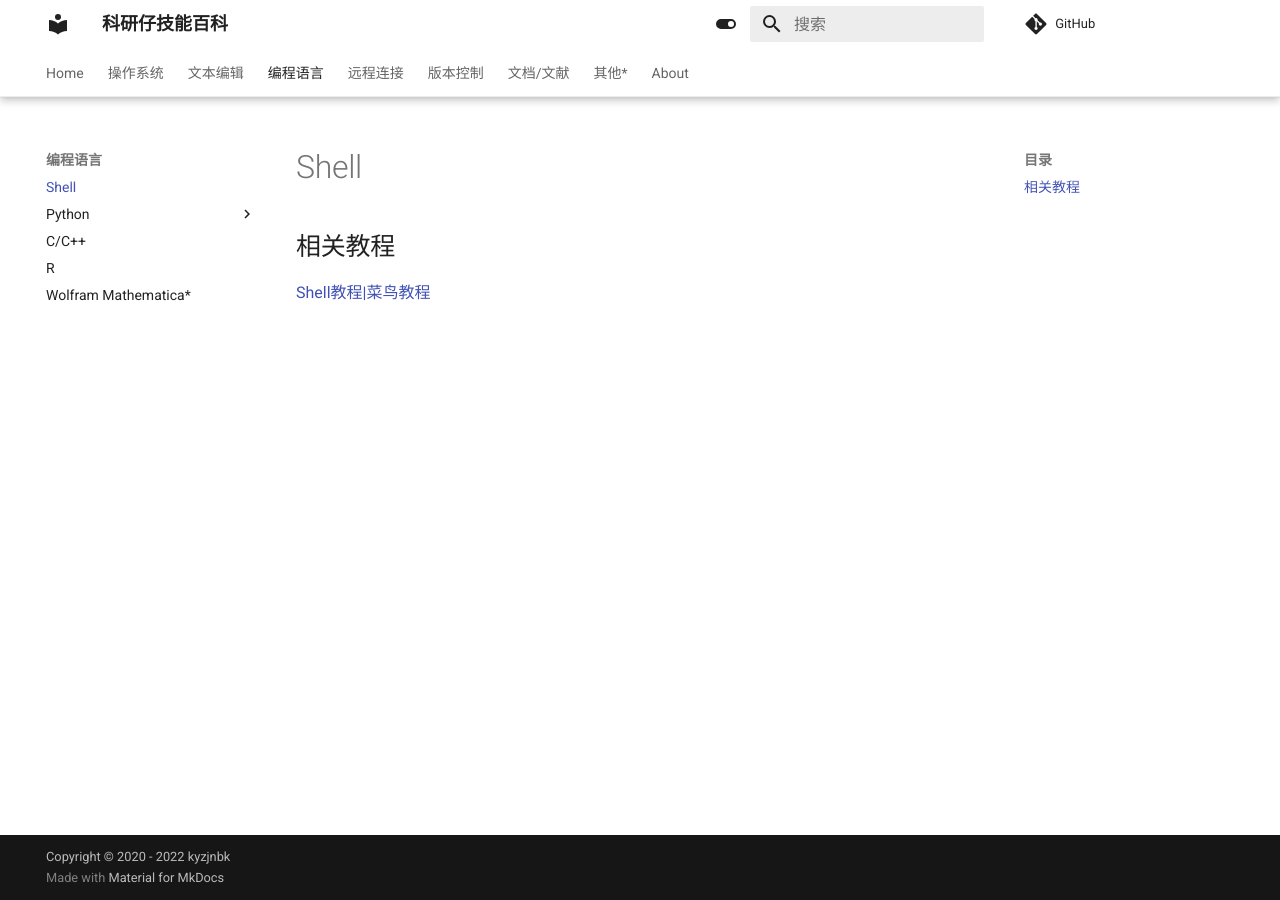
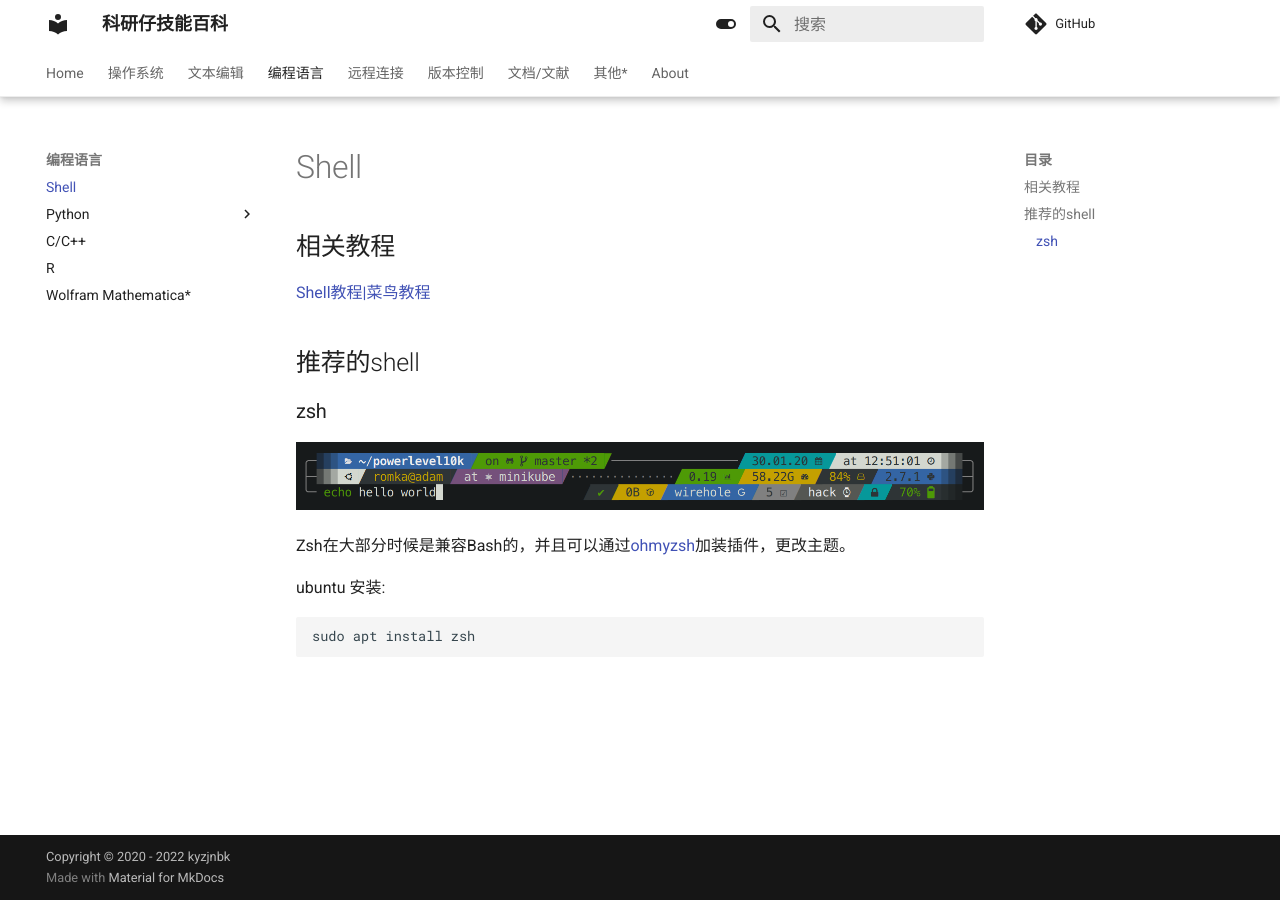
Before and after one commit to kyzjnbk/kyzjnbk, an MkDocs documentation site: the page built from docs/lang/bash.md, in a window 1280 px wide. Built offline with MkDocs 1.6.1 and Material for MkDocs 9.7.7, drawn with Linux system fonts in a browser that asks for light colours; comment, search, counter and statistics services are not loaded.

Commit message:
update README.md

````diff
--- a/docs/lang/bash.md
+++ b/docs/lang/bash.md
@@ -3,3 +3,17 @@
 ## 相关教程
 
 [Shell教程|菜鸟教程](https://www.runoob.com/linux/linux-shell.html)
+
+## 推荐的shell
+
+### zsh
+
+![](bash.asserts/powerlevel10k-extravagant-style.png)
+
+Zsh在大部分时候是兼容Bash的，并且可以通过[ohmyzsh](https://ohmyz.sh/)加装插件，更改主题。
+
+ubuntu 安装:
+
+```shell
+sudo apt install zsh
+```
````
Also changed, not shown: README.md (+1 -1 lines), docs/lang/bash.asserts/powerlevel10k-extravagant-style.png (added).
